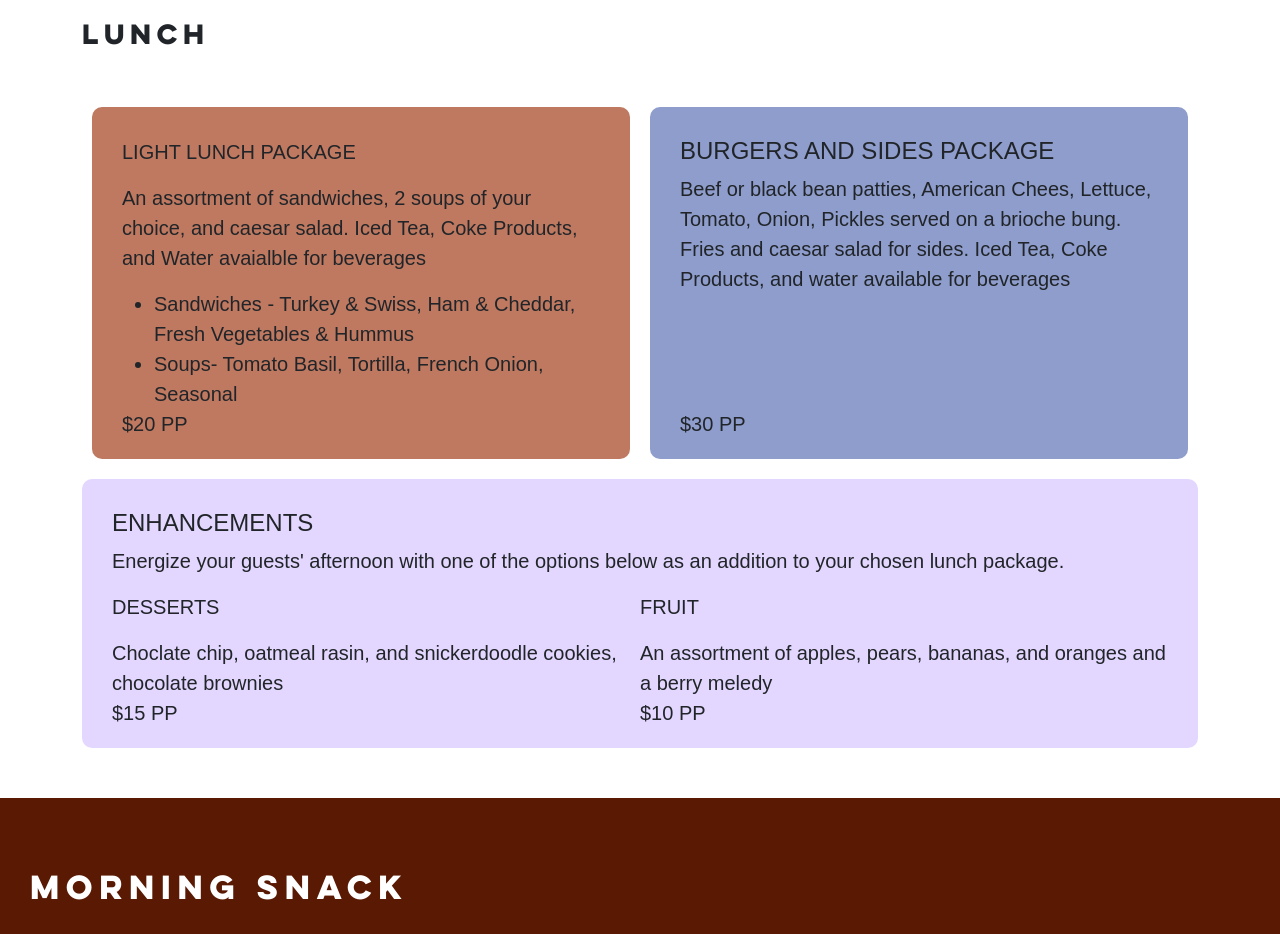
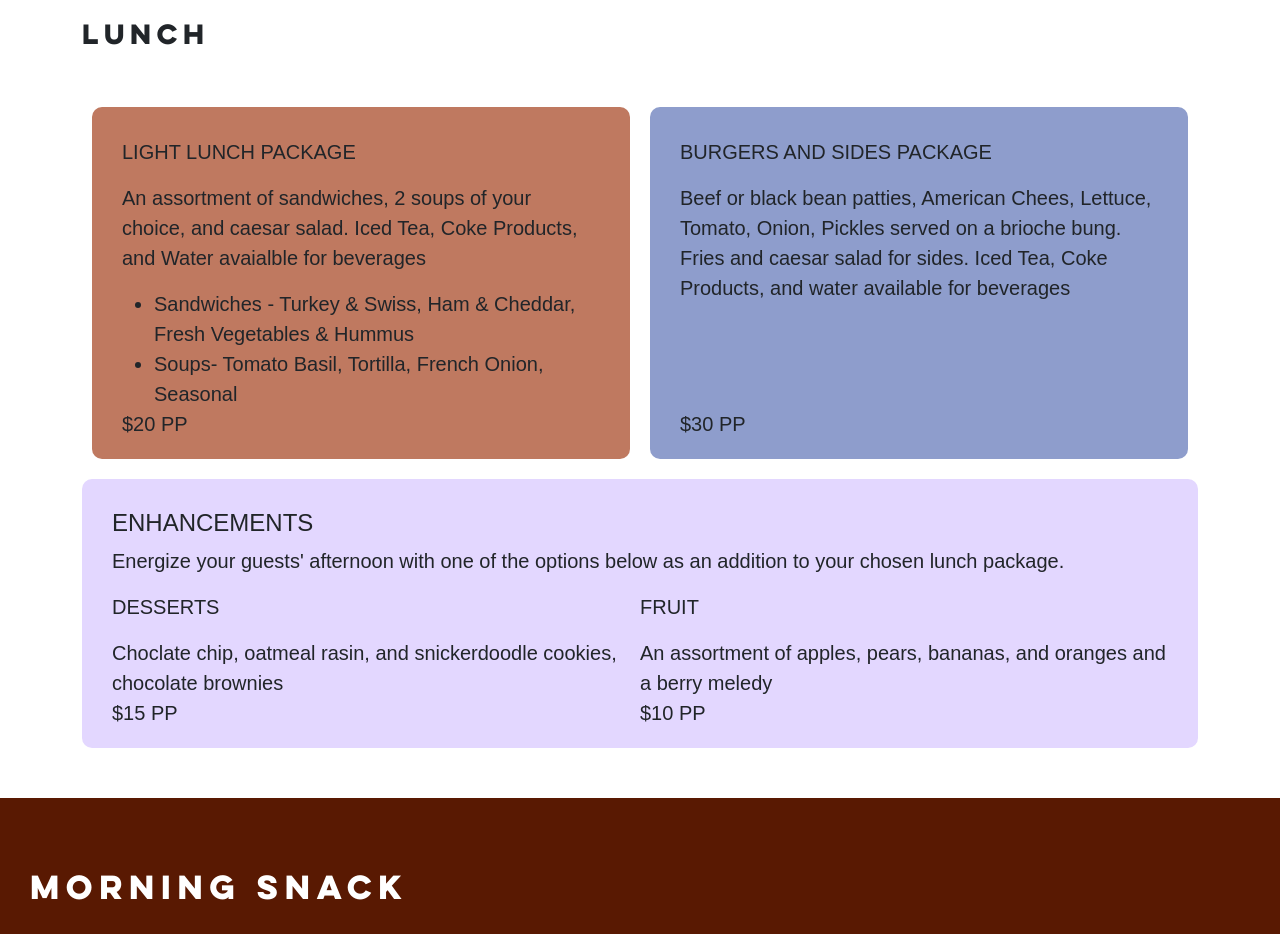
Before and after one commit to michellenicolephillips/morning-snack, a React (Create React App) app: page /catering in a window 1280 px wide. Shown: the part 1720-2654 px from the top of the page. Built offline with nearby package versions, Linux system fonts and the light colour scheme.

Commit message:
changed h4 to p in catering

```diff
--- a/src/pages/Catering.js
+++ b/src/pages/Catering.js
@@ -65,7 +65,7 @@ class Catering extends React.Component {
                                    <p className="cateringPrice">$20 PP</p>
                               </div>
                               <div className="tierTwo lunch2">
-                                   <h4> BURGERS AND SIDES PACKAGE</h4>
+                                   <p> BURGERS AND SIDES PACKAGE</p>
                                    <p className="cateringDescription">Beef or black bean patties, American Chees, Lettuce, Tomato, Onion, Pickles served on a brioche bung. Fries and caesar salad for sides. Iced Tea, Coke Products, and water available for beverages</p>
                                    <p className="cateringPrice">$30 PP</p>
                               </div>
```
